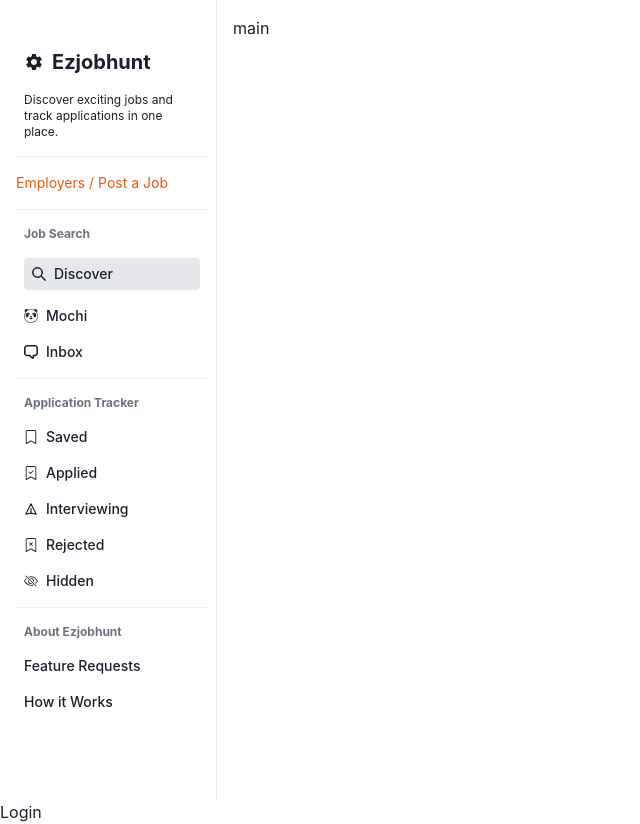
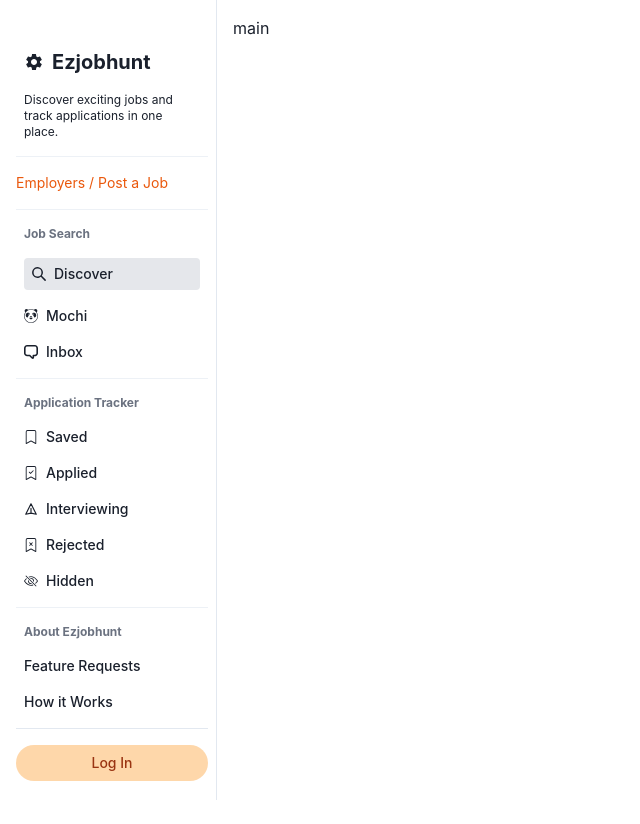
Before and after one commit to MichaelSukkiSong/Ezjobhunt-react, a React (Create React App) app: page / in a window 1280 px wide. Shown: the whole page, without its empty margins (0-640 px from the left). After the commit the page ends 800 px from the top, so only its background shows below. Built offline with nearby package versions, Linux system fonts and the light colour scheme.

Commit message:
changed structure to deal with mobile main page, removed layout page for now

```diff
--- a/src/App.js
+++ b/src/App.js
@@ -4,14 +4,15 @@ import {
   createRoutesFromElements,
   Route,
 } from 'react-router-dom';
-import Layout from './pages/layouts/Layout';
 import MainPage from './pages/MainPage';
 
 const router = createBrowserRouter(
   createRoutesFromElements(
     <Route>
-      <Route path="/" element={<Layout />}>
+      <Route path="/">
         <Route index element={<MainPage />} />
+        <Route path="mochi" />
+        <Route path="inbox" />
         <Route path="jobTracker">
           <Route path="saved-jobs" />
           <Route path="applied-jobs" />
@@ -19,6 +20,7 @@ const router = createBrowserRouter(
           <Route path="rejected-jobs" />
           <Route path="hidden-jobs" />
         </Route>
+        <Route path="backlog" />
       </Route>
     </Route>
   )
--- a/src/components/SidePanel.js
+++ b/src/components/SidePanel.js
@@ -89,6 +89,11 @@ const SidePanel = () => {
             <span className="font-medium text-sm">How it Works</span>
           </div>
         </div>
+        <div className="flex items-center justify-center bg-white py-4 border-t">
+          <Link className="w-full flex items-center text-center justify-center text-orange-800 text-sm font-medium bg-orange-200 py-2 rounded-full">
+            Log In
+          </Link>
+        </div>
       </div>
     </div>
   );
--- a/src/pages/MainPage.js
+++ b/src/pages/MainPage.js
@@ -1,12 +1,16 @@
-import MainPanel from '../components/MainPanel';
-import SidePanel from '../components/SidePanel';
+import MainPagePC from './MainPagePC';
+import MainPageMobile from './MainPageMobile';
 
 const MainPage = () => {
   return (
-    <div className="flex h-screen">
-      <SidePanel />
-      <MainPanel />
-    </div>
+    <>
+      <div className="block p-4 md:p-0 md:hidden">
+        <MainPageMobile />
+      </div>
+      <div className="hidden md:block">
+        <MainPagePC />
+      </div>
+    </>
   );
 };
 
--- /dev/null
+++ b/src/pages/MainPageMobile.js
@@ -0,0 +1,5 @@
+const MainPageMobile = () => {
+  return <></>;
+};
+
+export default MainPageMobile;
--- /dev/null
+++ b/src/pages/MainPagePC.js
@@ -0,0 +1,13 @@
+import MainPanel from '../components/MainPanel';
+import SidePanel from '../components/SidePanel';
+
+const MainPagePC = () => {
+  return (
+    <div className="flex h-screen">
+      <SidePanel />
+      <MainPanel />
+    </div>
+  );
+};
+
+export default MainPagePC;
--- a/src/pages/layouts/Layout.js
+++ /dev/null
@@ -1,12 +0,0 @@
-import { Outlet } from 'react-router-dom';
-
-const Layout = () => {
-  return (
-    <div>
-      <Outlet />
-      <div>Login</div>
-    </div>
-  );
-};
-
-export default Layout;
```
